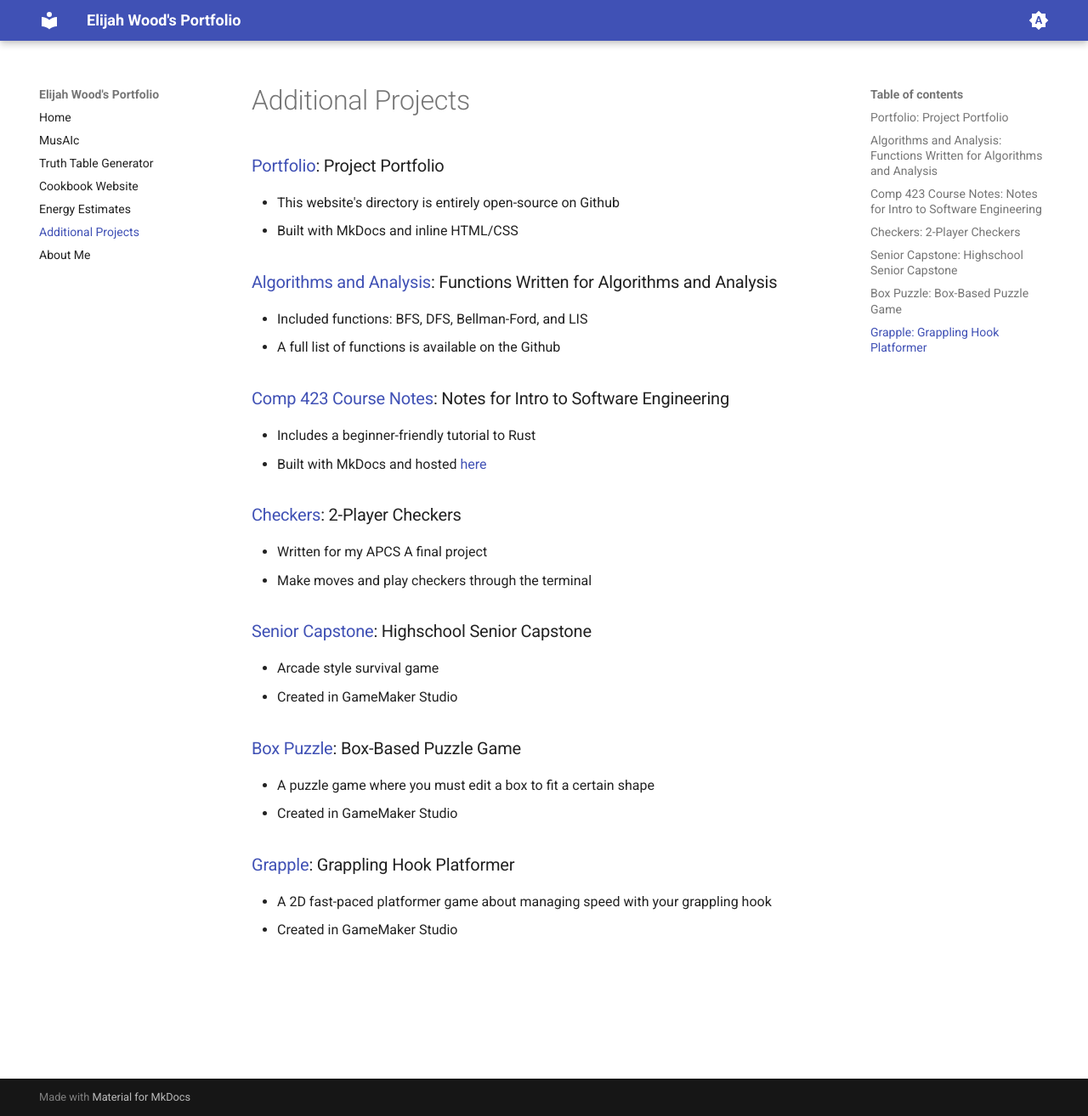
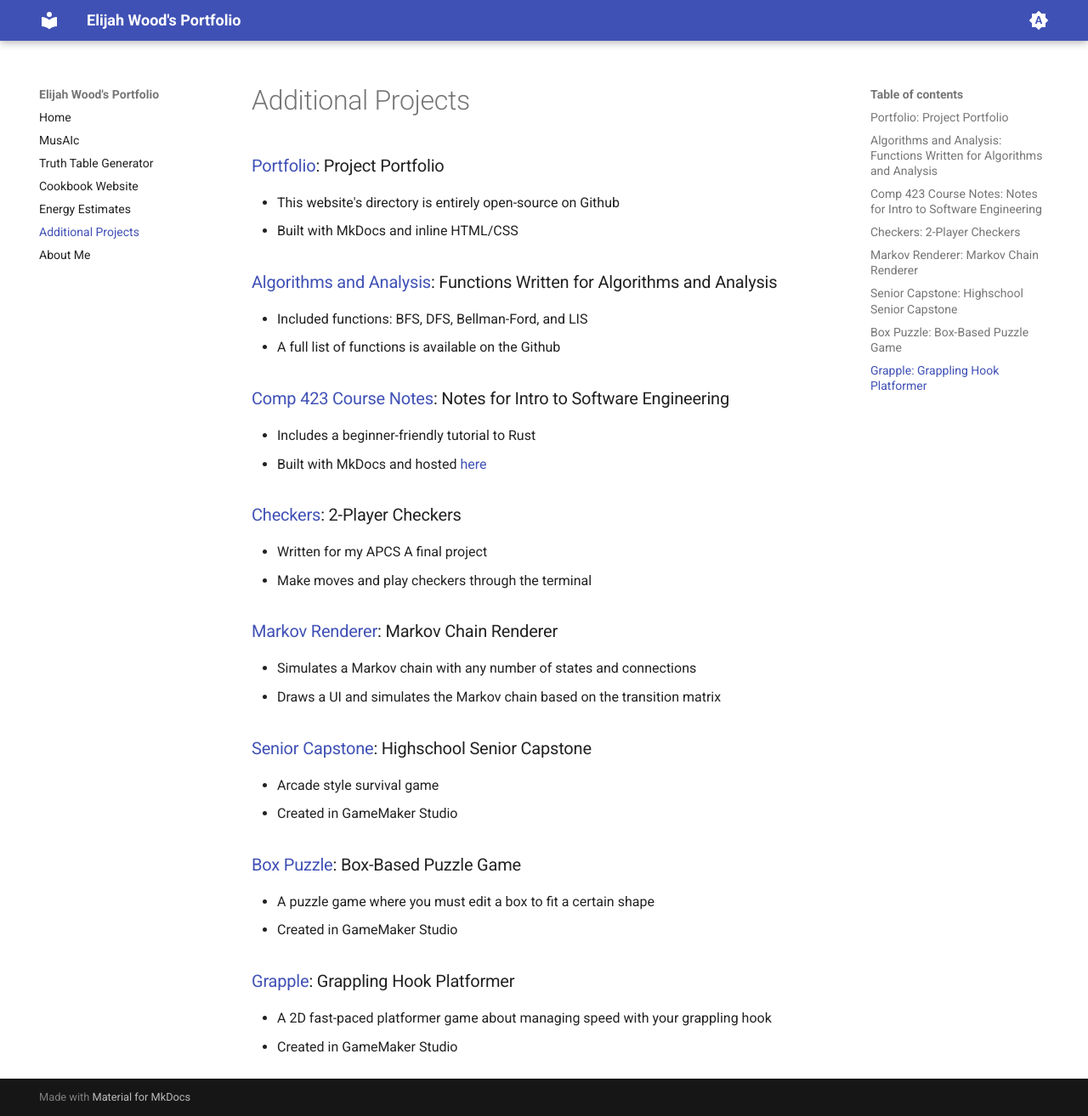
Before and after one commit to ElijahWood2003/portfolio, an MkDocs documentation site: the page built from docs/additional_projects.md, in a window 1280 px wide and 1314 px high. Shown: the whole window at 85% size. Built offline with MkDocs 1.6.1 and Material for MkDocs 9.7.7, drawn with Linux system fonts in a browser that asks for light colours.

Commit message:
Added Markov Renderer to additional projects

```diff
--- a/docs/additional_projects.md
+++ b/docs/additional_projects.md
@@ -15,6 +15,10 @@
 - Written for my APCS A final project
 - Make moves and play checkers through the terminal
 
+### [Markov Renderer](https://github.com/ElijahWood2003/markov-renderer): Markov Chain Renderer
+- Simulates a Markov chain with any number of states and connections
+- Draws a UI and simulates the Markov chain based on the transition matrix
+
 ### [Senior Capstone](https://github.com/ElijahWood2003/senior-capstone): Highschool Senior Capstone
 - Arcade style survival game
 - Created in GameMaker Studio
```
